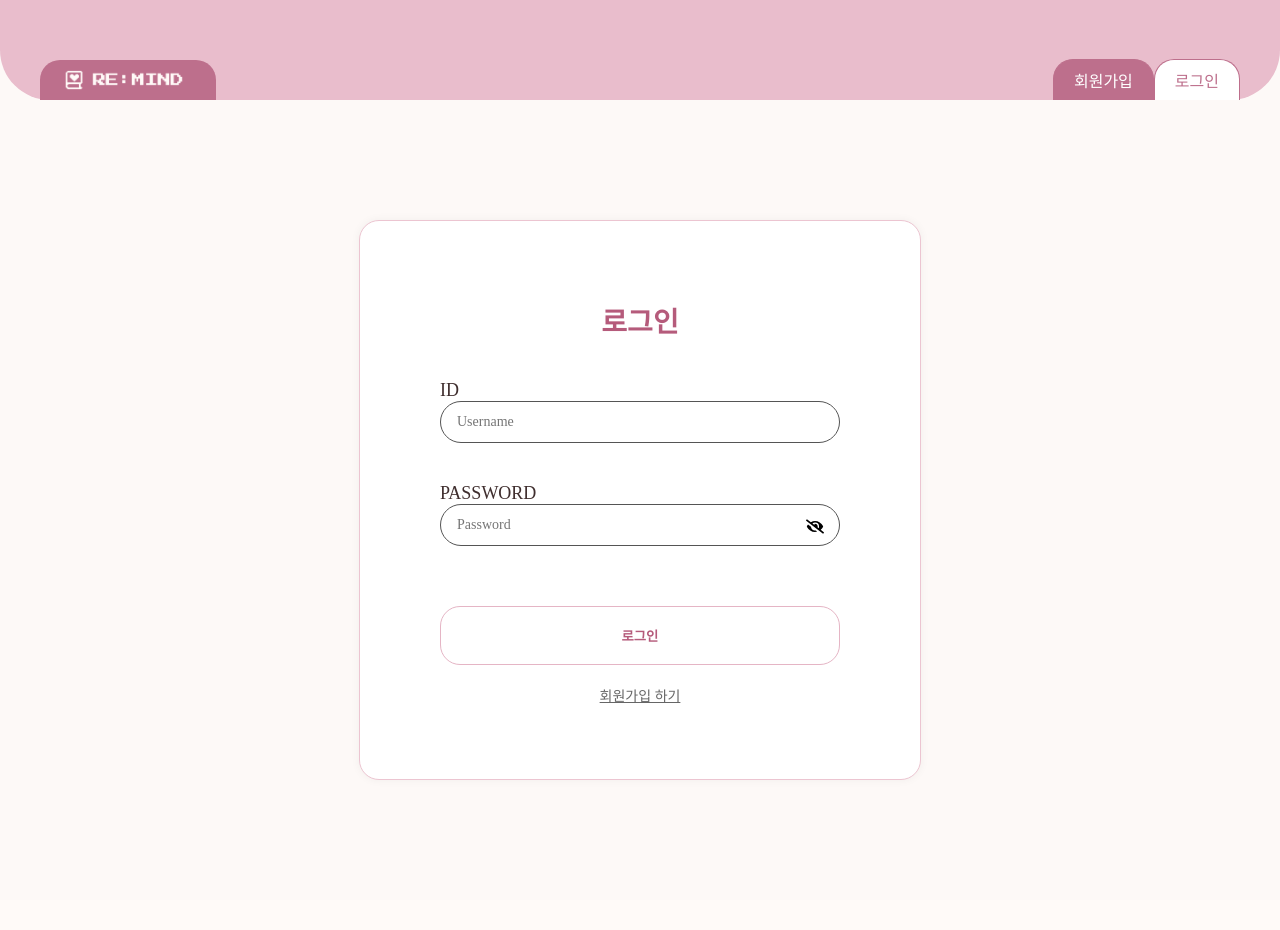
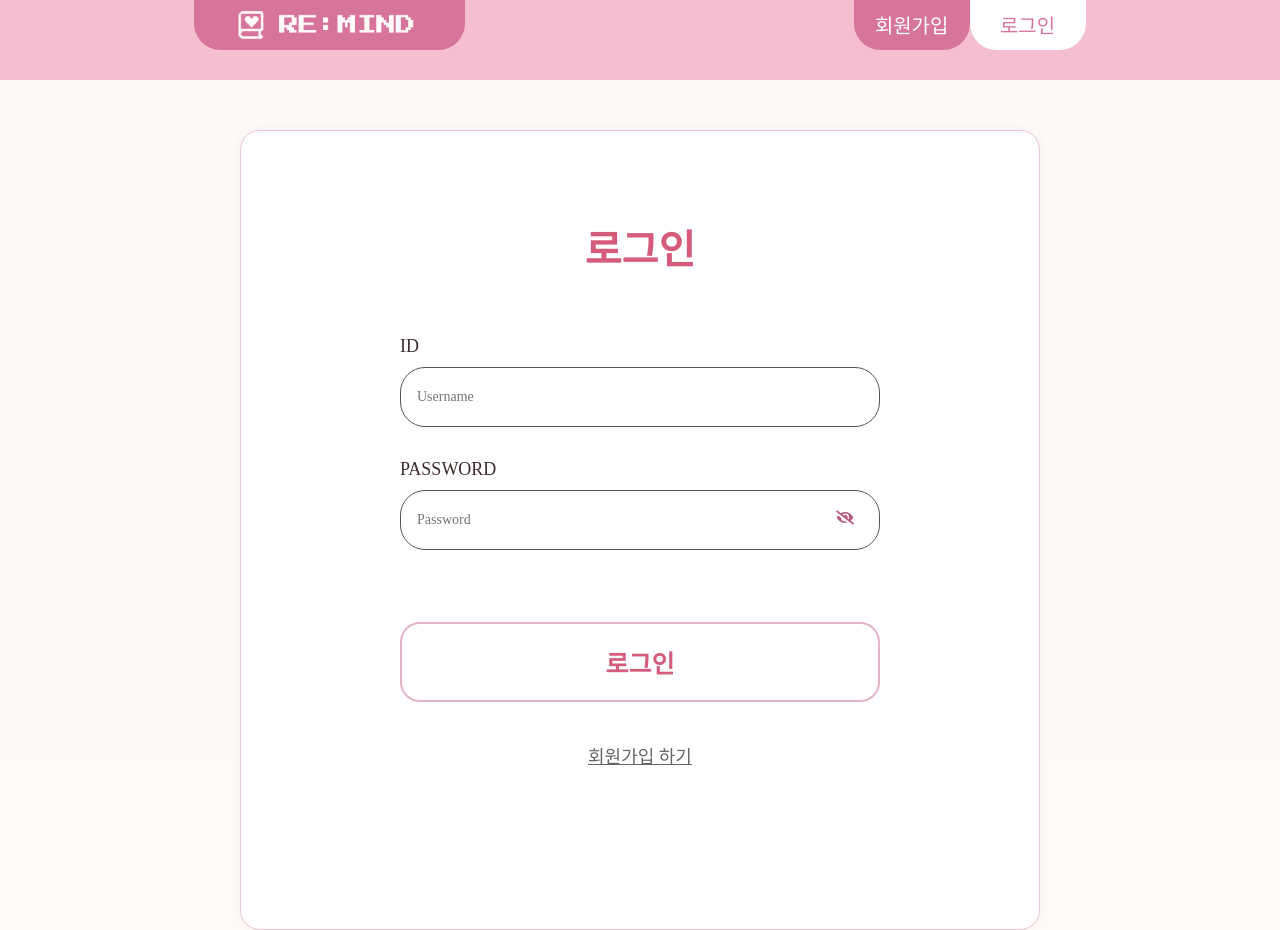
Before and after one commit to 2025-REMIND/REMIND-Frontend, a React (Create React App) app in the folder remind/: page / in a window 1280 px wide. Before the commit the page ends 900 px from the top, so only its background shows below. Built offline with nearby package versions, Linux system fonts and the light colour scheme; a web font is replaced by a local one.

Commit message:
✨ 로그인 회원가입 스타일 수정

```diff
--- a/remind/src/components/LoginForm/LoginForm.style.js
+++ b/remind/src/components/LoginForm/LoginForm.style.js
@@ -1,47 +1,56 @@
 import styled from "styled-components";
 
 export const LoginFromLayout = styled.div`
-  height: 100vh;
+
+  height: 85vh;
   display: flex;
   justify-content: center;
-  align-items: center;
   background-color: #fdf9f7;
 `;
 
   export const LoginFromWrapper = styled.div`
+    margin-top: 50px;
     background-color: white;
     border: 1px solid #ecc5d1;
     border-radius: 20px;
     padding: 60px 80px;
     box-shadow: 0 0 10px rgba(0, 0, 0, 0.05);
-  width: 400px;
-
+    width: 50rem;       /* 키움 */
+    height: 50rem;       /* 키움 */
+    box-sizing: border-box;
+    display: flex;
+    flex-direction: column;
+    align-items: center;
     h1 {
       text-align: center;
-    color: #b55b7b;
-    margin-bottom: 40px;
-    font-size: 28px;
+      color: #d55b7b;
+      margin-bottom: 60px;
+      font-size: 40px;
     }
   `;
 
   export const InputBox = styled.div`
     position: relative;
-  margin-bottom: 20px;
+    display: flex;
+    flex-direction: column;
   `;
 
-export const InputBoxText=styled.div`
+  export const InputBoxText = styled.div`
     color: #3f2e2e;
     font-size: 18px;
-`
+    padding-bottom:10px;
+  `;
 
   export const Input = styled.input`
     width: 100%;
+    height: 60px;          /* 키움 */
     padding: 12px 40px 12px 16px;
-  background-color: ${(props) => (props.$isError ? '#FF000026' : 'white')};
+    background-color: ${(props) => (props.$isError ? '#FF000033' : 'white')};
     border: 1px solid ${(props) => (props.$isError ? 'red' : '#555')};
     border-radius: 25px;
     font-size: 14px;
     box-sizing: border-box;
+    transition: all 0.2s ease;
 
     ::placeholder {
       color: #999;
@@ -49,34 +58,38 @@ export const Input = styled.input`
 
     &:focus {
       outline: none;
-    border-color: ${(props) => (props.error ? 'red' : '#b55b7b')};
+      border-color: ${(props) => (props.$isError ? 'red' : '#b55b7b')};
     }
   `;
 
-
     export const LoginButton = styled.button`
-  width: 100%;
-  padding: 19px 161px 19px 161px;
+      width: 30rem;          /* 키움 */
+      min-height: 5rem;          /* 키움 */
       border-radius: 20px;
-  border: 1px solid #e5b5c5;
+      border: 2px solid #e5b5c5;
       background-color: white;
-  color: #b55b7b;
+      color: #d55b7b;
       font-weight: bold;
-  margin-top: 20px;
+      margin-top: 40px;
       cursor: pointer;
-  transition: all 0.2s;
+      font-size: 25px;;
+      display: block;           /* 블록 요소로 변경 */
 
       &:hover {
         background-color: #fce4ec;
+        color:white;
+
+      border: none;
       }
     `;
 
     export const RegisterButton = styled.div`
       text-align: center;
-  margin-top: 20px;
+      margin-top: 40px;;
 
       p {
-    font-size: 14px;
+
+      font-size: 18px;
       color: #666;
       text-decoration: underline;
       cursor: pointer;
@@ -85,17 +98,18 @@ export const RegisterButton = styled.div`
 
   export const ToggleIcon = styled.span`
     position: absolute;
-  top: 55%;
+    top: 50%;              /* 살짝 조정 */
     right: 16px;
     transform: translateY(-50%);
+    padding-right: 10px;
     font-size: 18px;
     cursor: pointer;
     user-select: none;
-  color: #000;
+    color: #b55b7b;        /* 색상도 맞춤 */
   `;
 
   export const ErrorText = styled.p`
-  min-height: 16px;        // ✅ 항상 공간 차지 (1줄 높이)
+    min-height: 16px;        /* 항상 공간 차지 */
     font-size: 12px;
     margin-top: 4px;
     color: red;
--- a/remind/src/components/LoginForm/header/Header.jsx
+++ b/remind/src/components/LoginForm/header/Header.jsx
@@ -2,25 +2,45 @@ import React from 'react';
 import { useLocation, useNavigate } from 'react-router-dom';
 import * as S from './Header.style';
 import Icon from '../../../assets/icon.png';
+import AllHeader from '../../home/components/AllHeader';
 
 export default function Header() {
   const location = useLocation();
   const navigate = useNavigate();
 
-  const isLogin = location.pathname === '/login' ||  location.pathname==='/';
+  const isLogin = location.pathname === '/login' || location.pathname === '/';
   const isRegister = location.pathname === '/register';
 
   return (
-    <S.Header>
-      <S.HeaderWrapper>
-        <S.LogoBox>
-          <img src={Icon} alt="로고" style={{ marginRight: '8px', height: '20px' }} />
-        </S.LogoBox>
-        <S.MenuBox>
-          <S.Tab active={isRegister} onClick={() => navigate('/register')}>회원가입</S.Tab>
-          <S.Tab active={isLogin} onClick={() => navigate('/login')}>로그인</S.Tab>
-        </S.MenuBox>
-      </S.HeaderWrapper>
-    </S.Header>
+    <S.HeaderLayout>
+      {/* 로고 영역 (Home) */}
+      <S.Home onClick={() => navigate('/')}>
+        <img src={Icon} alt="로고" style={{ height: '60%', marginRight: '8px' }} />
+      </S.Home>
+
+      {/* 회원가입, 로그인 영역 */}
+      <S.UserBox>
+        <AllHeader
+          input="회원가입"
+          BGcolor={isRegister ? "white" : "#d7749b"}
+          color={isRegister ? "#d7749b" : "white"}
+          weight={500}
+          width="9.06vw"
+          onClick={() => navigate('/register')}
+          icon={null}
+          iconWidth="14.11vw"
+        />
+        <AllHeader
+          input="로그인"
+          BGcolor={isLogin ? "white" : "#d7749b"}
+          color={isLogin ? "#d7749b" : "white"}
+          weight={500}
+          width="9.06vw"
+          onClick={() => navigate('/login')}
+          icon={null}
+          iconWidth="14.11vw"
+        />
+      </S.UserBox>
+    </S.HeaderLayout>
   );
 }
--- a/remind/src/components/LoginForm/header/Header.style.js
+++ b/remind/src/components/LoginForm/header/Header.style.js
@@ -1,49 +1,33 @@
-import styled from 'styled-components';
-export const Header=styled.div`
-  background-color: #fdf9f7;
-`
-export const HeaderWrapper = styled.header`
-  position: relative; /* ✅ 기준점으로 설정 */
-  background-color: #e9bdcc;
-  height: 100px;
-  padding: 0 40px;
-  border-bottom-left-radius: 50px;
-  border-bottom-right-radius: 50px;
+import styled from "styled-components";
+
+export const HeaderLayout = styled.div`
+  display: flex;
+  justify-content: center;
+  gap: 30.36vw;
+  background-color: #F6BFCF;
+  width: 100vw;
+  height: 6.25vw;
 `;
 
-export const LogoBox = styled.div`
-  position: absolute; /* ✅ 하단 왼쪽 고정 */
-  bottom: 0;
-  left: 40px;
-  background-color: #bd6f8c;
-  color: white;
-  padding: 10px 24px;
-  border-top-left-radius: 20px;
-  border-top-right-radius: 20px;
+export const UserBox = styled.div`
   display: flex;
-  align-items: center;
-  font-weight: bold;
-  font-size: 14px;
-
-  img {
-    margin-right: 10px;
-    height: 18px;
-  }
+  flex-direction: row;
 `;
 
-export const MenuBox = styled.div`
-  position: absolute; /* ✅ 하단 오른쪽 고정 */
-  bottom: 0;
-  right: 40px;
+export const Home = styled.div`
   display: flex;
-
+  justify-content: center;
+  align-items: center;
+  background-color: #d7749B;
+  border-radius: 0vw 0vw 2.08vw 2.08vw;
+  width: 21.14vw;
+  height: 3.90vw;
 `;
-
 
 export const Tab = styled.div`
   padding: 8px 20px;
-  background-color: ${(props) => (props.active ? 'white' : '#bd6f8c')};
-  color: ${(props) => (props.active ? '#bd6f8c' : 'white')};
+  background-color: ${(props) => (props.active ? 'white' : '#d7749b')};
+  color: ${(props) => (props.active ? '#d7749b' : 'white')};
   border: 1px solid #bd6f8c;
   border-bottom: none;
   border-top-left-radius: 20px;
--- a/remind/src/components/Regitster/RegisterForm.style.js
+++ b/remind/src/components/Regitster/RegisterForm.style.js
@@ -1,10 +1,9 @@
 import styled from 'styled-components';
 
 export const RegitsterFormLayout = styled.div`
-  height: 100vh;
+  height: 85vh;
   display: flex;
   justify-content: center;
-  align-items: center;
   background-color: #fdf9f7;
 `;
 
@@ -12,7 +11,7 @@ export const Wrapper = styled.div`
   background-color: #fff;
   border: 1px solid #ecc5d1;
   border-radius: 20px;
-  width: 1000px;
+  width: 55rem;
   height: 850px;
   margin: auto;
   padding: 60px 80px;  /* 패딩 추가해서 내부 여백 확보 */
@@ -20,11 +19,13 @@ export const Wrapper = styled.div`
   display: flex;
   flex-direction: column;
 
+    box-shadow: 0 0 10px rgba(0, 0, 0, 0.05);
+
   h1 {
     text-align: center;
-    color: #b55b7b;
-    font-size: 28px;
-    margin-bottom: 40px;
+    color: #d55b7b;
+    font-size: 40px;
+    margin-bottom: 60px;
   }
 `;
 
@@ -38,7 +39,7 @@ export const Form = styled.form`
 export const Row = styled.div`
   display: flex;
   align-items: flex-start;
-  margin-top: 20px;
+  margin-top: 40px;
 `;
 
 export const Label = styled.label`
@@ -63,13 +64,12 @@ export const InputRow = styled.div`
 export const InputWithButton = styled.div`
   display: flex;
   gap: 10px;
-  width: 650px;
 `;
 
 export const Input = styled.input`
   flex: 1;
   padding-left:12px;
-  width: 100%;
+  width: 28rem;
   height: 60px;
   padding-right: 40px;
   border: 1px solid ${(props) => (props.$isError ? '#ff0000' : '#3f2e2e')};
@@ -103,7 +103,7 @@ export const CheckButton = styled.button`
 export const InputWrapper = styled.div`
   position: relative;
   flex: 1;
-  width : 500px;
+  width : 28rem;
 `;
 
 export const ToggleIcon = styled.span`
@@ -126,28 +126,30 @@ export const Guideline = styled.p`
 
 export const SubmitButton = styled.button`
   margin-top: 60px;
-  width: 420px;
-  height: 80px;
+  width:30rem;
+  height: 5rem;
   border-radius: 20px;
-  border: 1px solid #b55b7b;
-  color: #b55b7b;
+  border: 1px solid #d55b7b;
+  color: #d55b7b;
   background-color: white;
   font-weight: bold;
   font-size: 18px;
 
-  display: block;   /* block 요소로 만들기 */
   margin: 60px auto 0 auto;  /* 위쪽 마진 60px, 좌우 auto로 가운데 정렬 */
 
   &:hover {
-    background-color: #fde8f0;
+    background-color: #fce4ec;
+    color:white;
+
+    border: none;
   }
 `;
 
 export const LoginText = styled.p`
-  margin-top: 24px;
+  margin-top: 40px;
   text-align: center;
   color: #666;
-  font-size: 14px;
+  font-size: 18px;
   text-decoration: underline;
   cursor: pointer;
 `;
```
Also changed, not shown: remind/src/assets/storage/nostorage-pink.svg (added). Lines whose indentation alone changed are shown as unchanged.
